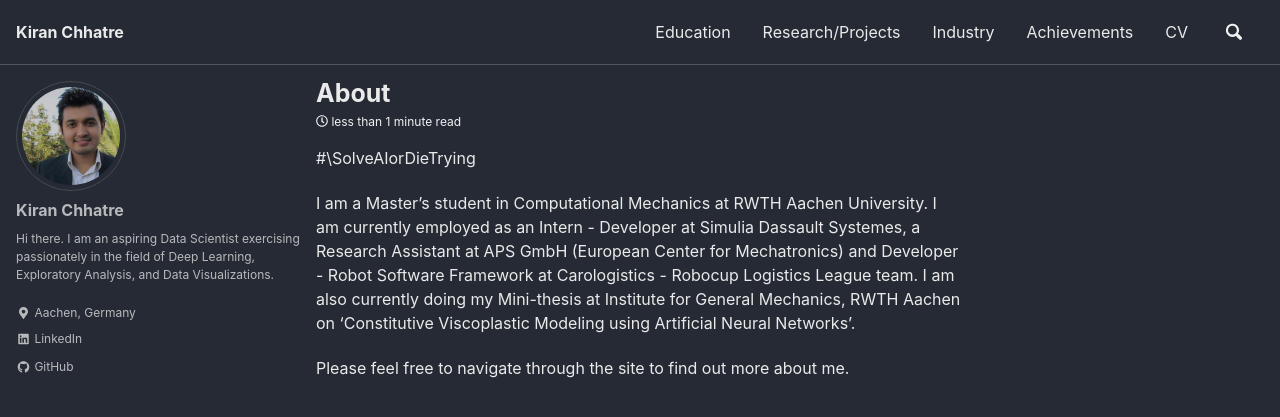
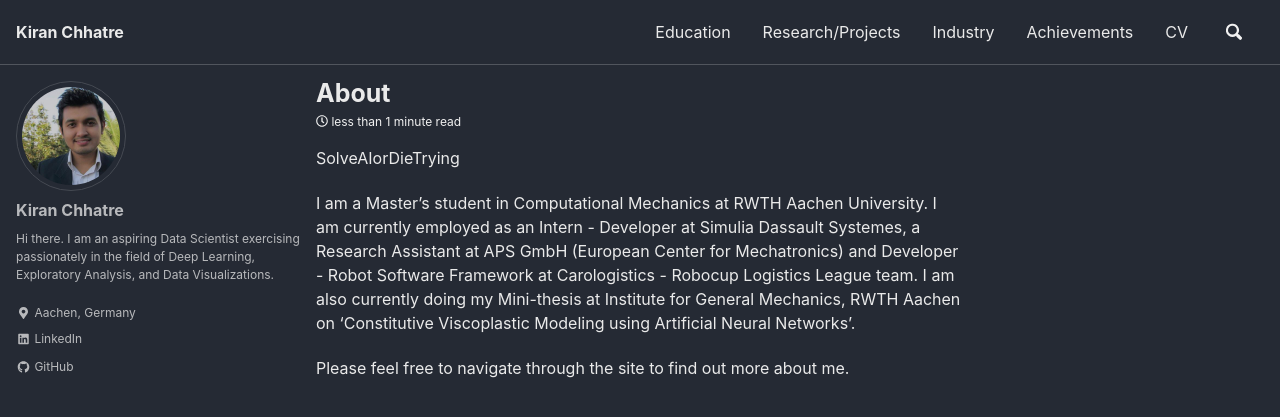
Before and after one commit to kiranchhatre/kiranchhatre.github.io, a Jekyll site: the page built from _pages/about.md, in a window 1280 px wide and 900 px high. Shown: the top 417 px of the window. Built offline with Jekyll 4.4.1, drawn with Linux system fonts in a browser that asks for light colours; cached includes are drawn as plain includes; nearby versions of some CDN libraries.

```diff
--- a/_pages/about.md
+++ b/_pages/about.md
@@ -4,7 +4,7 @@ permalink: /about/
 header:
 ---
 
-#\SolveAIorDieTrying
+SolveAIorDieTrying
 
 I am a Master’s student in Computational Mechanics at RWTH Aachen University. I am currently employed as an Intern - Developer at Simulia Dassault Systemes, a Research Assistant at APS GmbH (European Center for Mechatronics) and Developer - Robot Software Framework at Carologistics - Robocup Logistics League team. I am also currently doing my Mini-thesis at Institute for General Mechanics, RWTH Aachen on 'Constitutive Viscoplastic Modeling using Artificial Neural Networks'.
 
```
